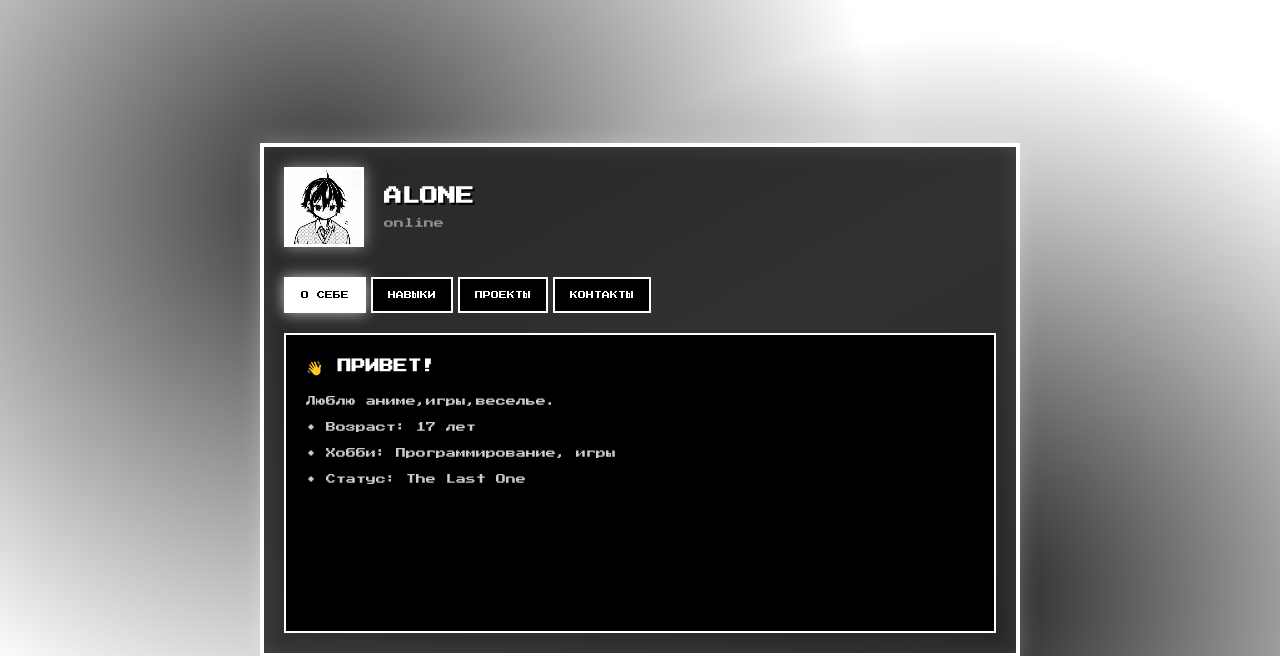
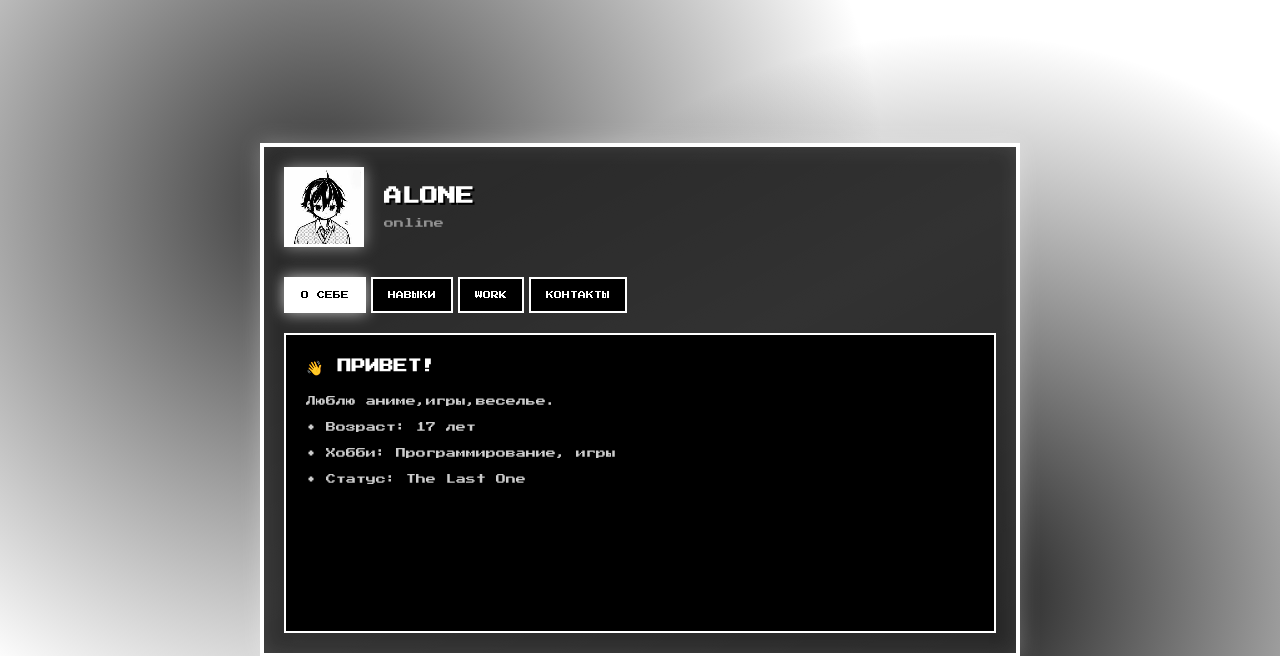
Before and after one commit to iismayilzada/alone, a Flask app: page / in a window 1280 px wide. Shown: the top 656 px of the page. Run offline with Flask 3, Linux system fonts and the light colour scheme.

Commit message:
Update index.html

```diff
--- a/templates/index.html
+++ b/templates/index.html
@@ -23,7 +23,7 @@
                 <div class="tabs">
                     <button class="tab-button active pixel-text" onclick="showTab('about')">О СЕБЕ</button>
                     <button class="tab-button pixel-text" onclick="showTab('skills')">НАВЫКИ</button>
-                    <button class="tab-button pixel-text" onclick="showTab('projects')">ПРОЕКТЫ</button>
+                    <button class="tab-button pixel-text" onclick="showTab('projects')">WORK</button>
                     <button class="tab-button pixel-text" onclick="showTab('contacts')">КОНТАКТЫ</button>
                 </div>
 
```
